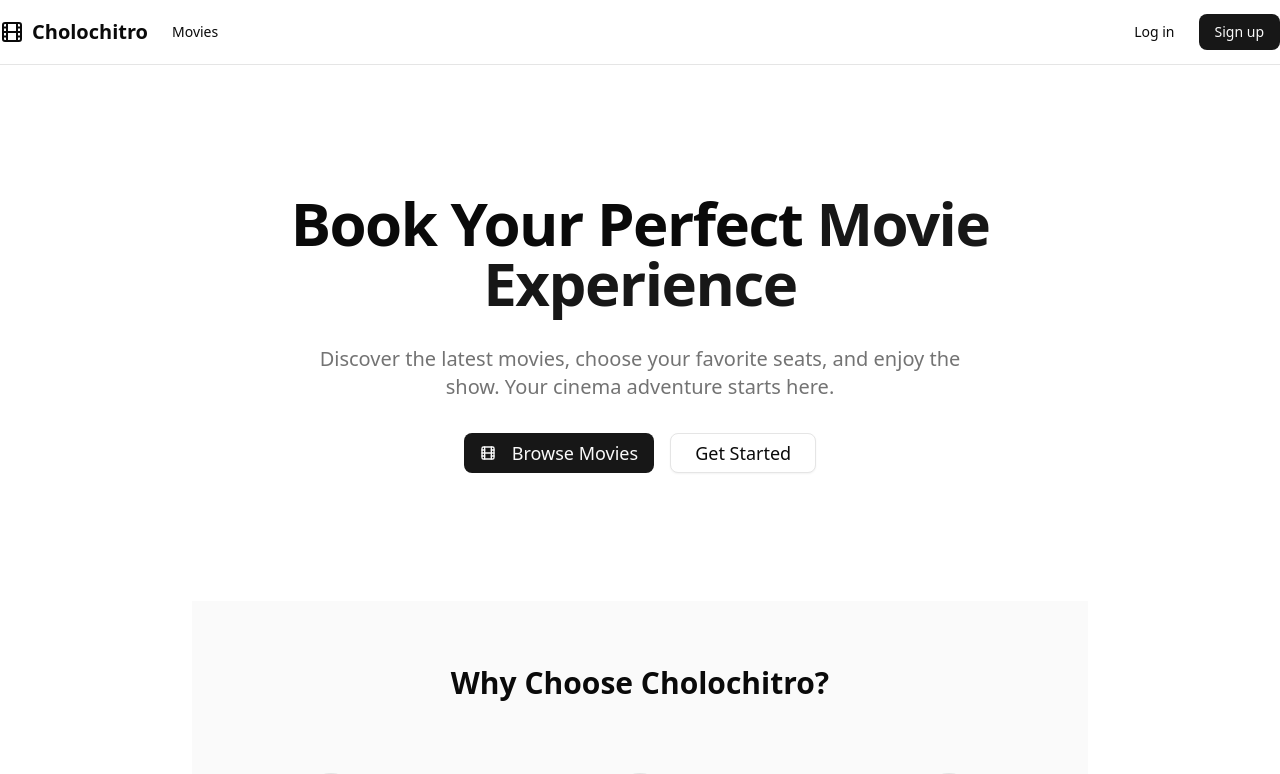
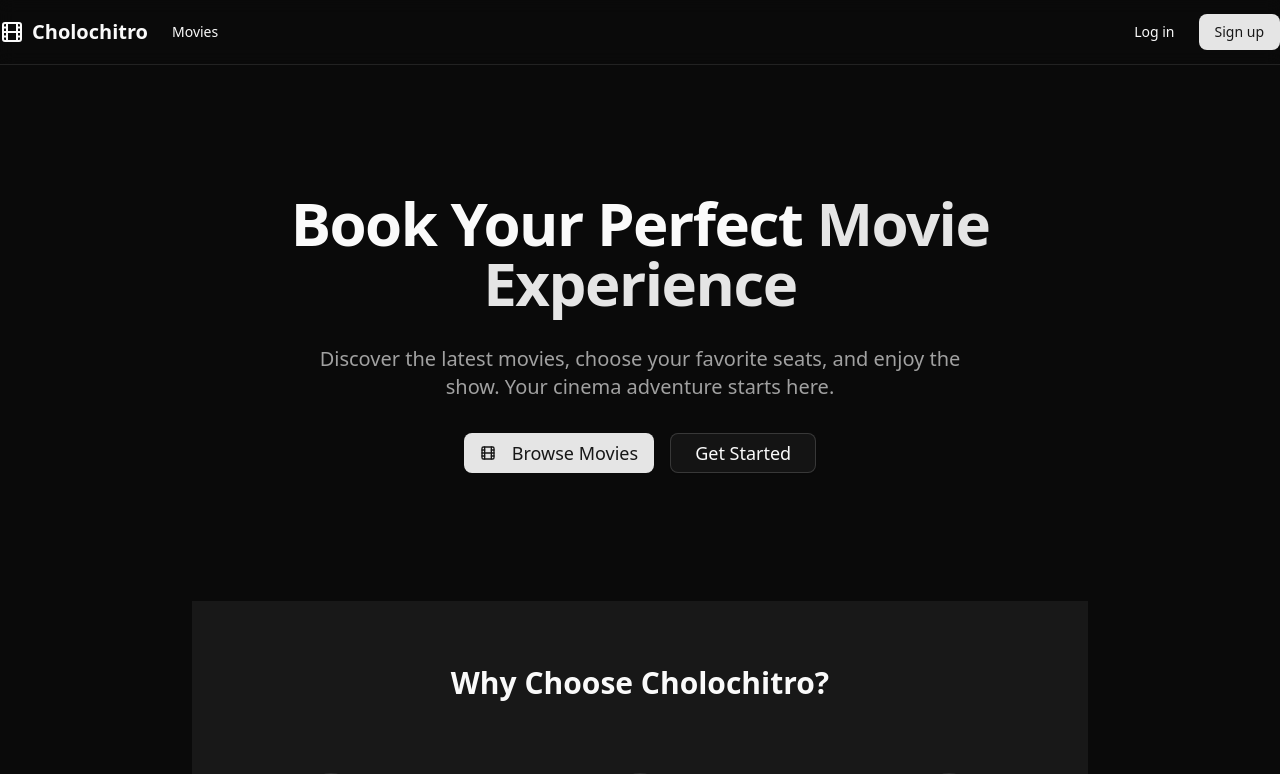
Before and after one commit to rafidoth/cholochitro, a Next.js app in the folder web/: page / in a window 1280 px wide. Shown: the top 774 px of the page. Built offline with nearby package versions, Linux system fonts and the light colour scheme; no server answers.

Commit message:
UI : dark mode added

```diff
--- a/web/app/layout.tsx
+++ b/web/app/layout.tsx
@@ -29,7 +29,7 @@ export default function RootLayout({
     return (
         <html lang="en">
             <body
-                className={`${geistSans.variable} ${geistMono.variable} antialiased`}
+                className={`${geistSans.variable} ${geistMono.variable} antialiased dark`}
             >
                 <QueryProvider>
                     <AuthProvider>
```
